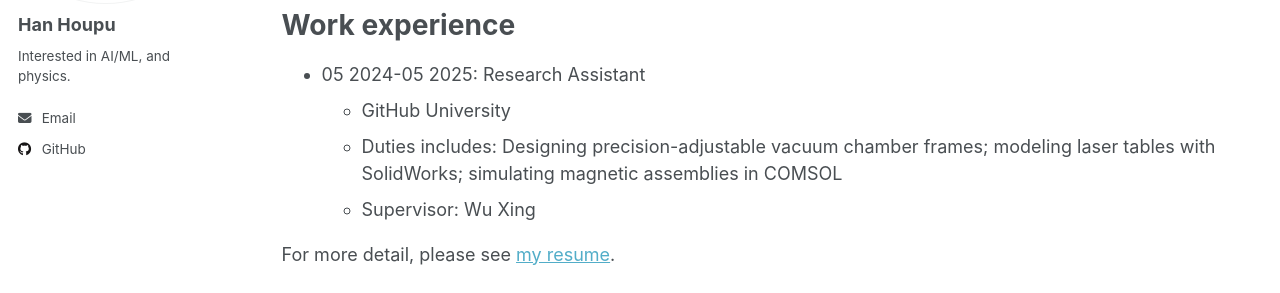
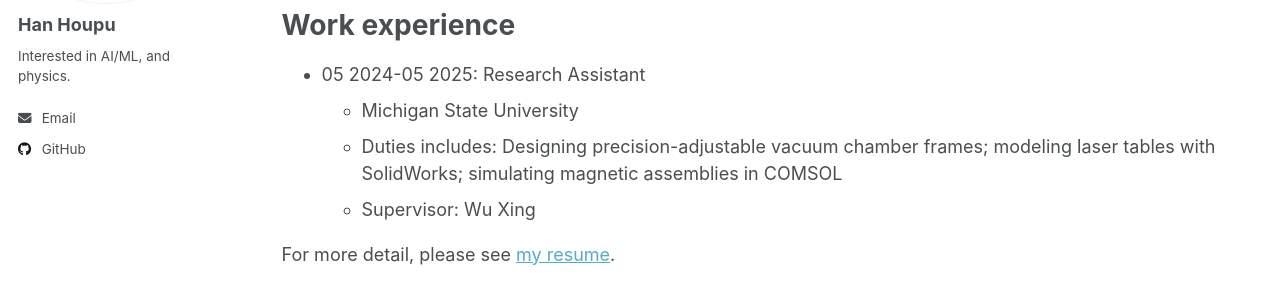
Before and after one commit to HanHoupu/hanhoupu.github.io, a Jekyll site: the page built from _pages/cv.md, in a window 1280 px wide. Shown: the part 229-522 px from the top of the page. Built offline with Jekyll 4.4.1, drawn with Linux system fonts in a browser that asks for light colours.

Commit message:
Update work experience entry with correct university

```diff
--- a/_pages/cv.md
+++ b/_pages/cv.md
@@ -17,7 +17,7 @@ Education
 Work experience
 ======
 * 05 2024-05 2025: Research Assistant
-  * GitHub University
+  * Michigan State University
   * Duties includes: Designing precision-adjustable vacuum chamber frames; modeling laser tables with SolidWorks; simulating magnetic assemblies in COMSOL
   * Supervisor: Wu Xing
 
```
